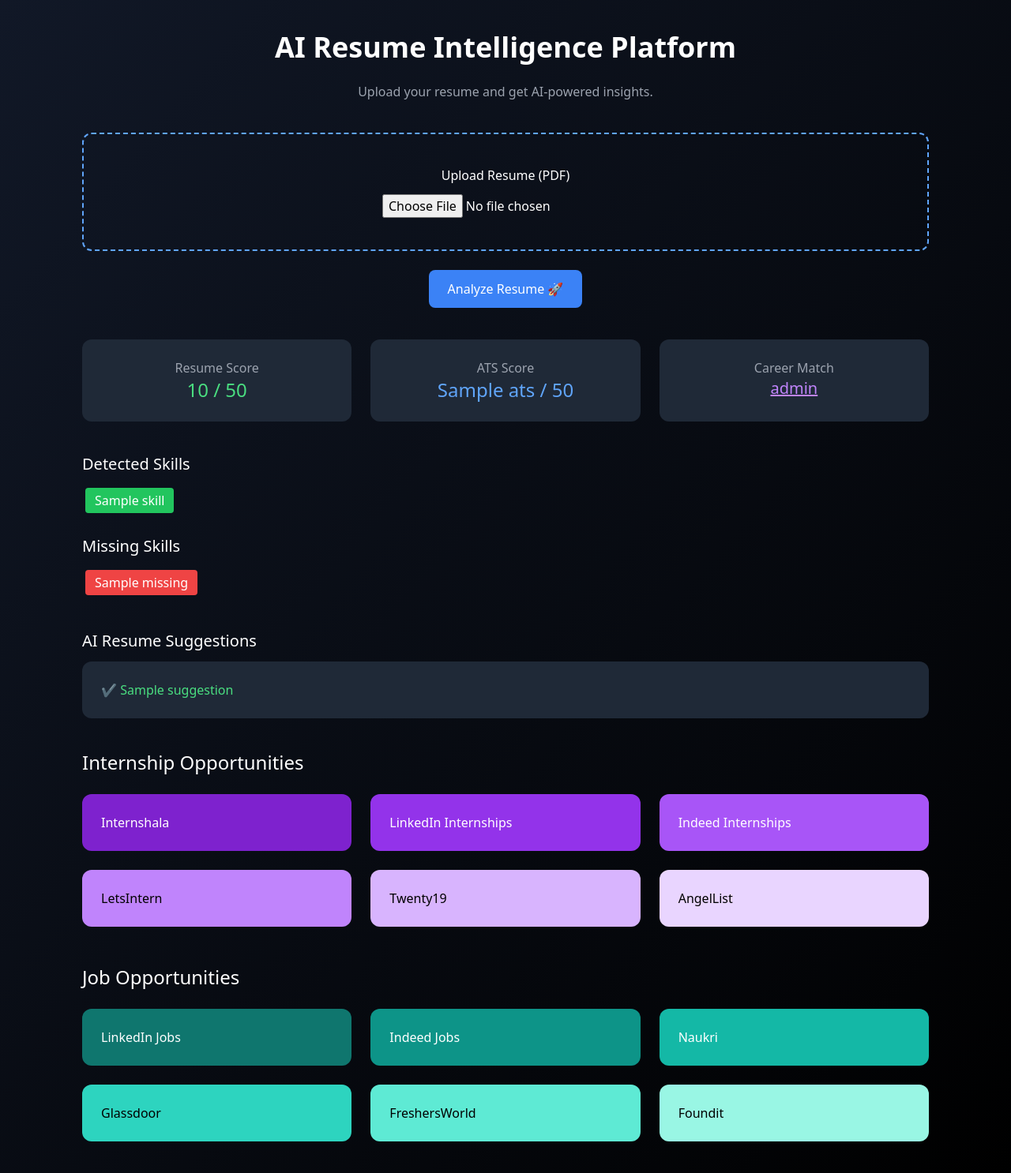
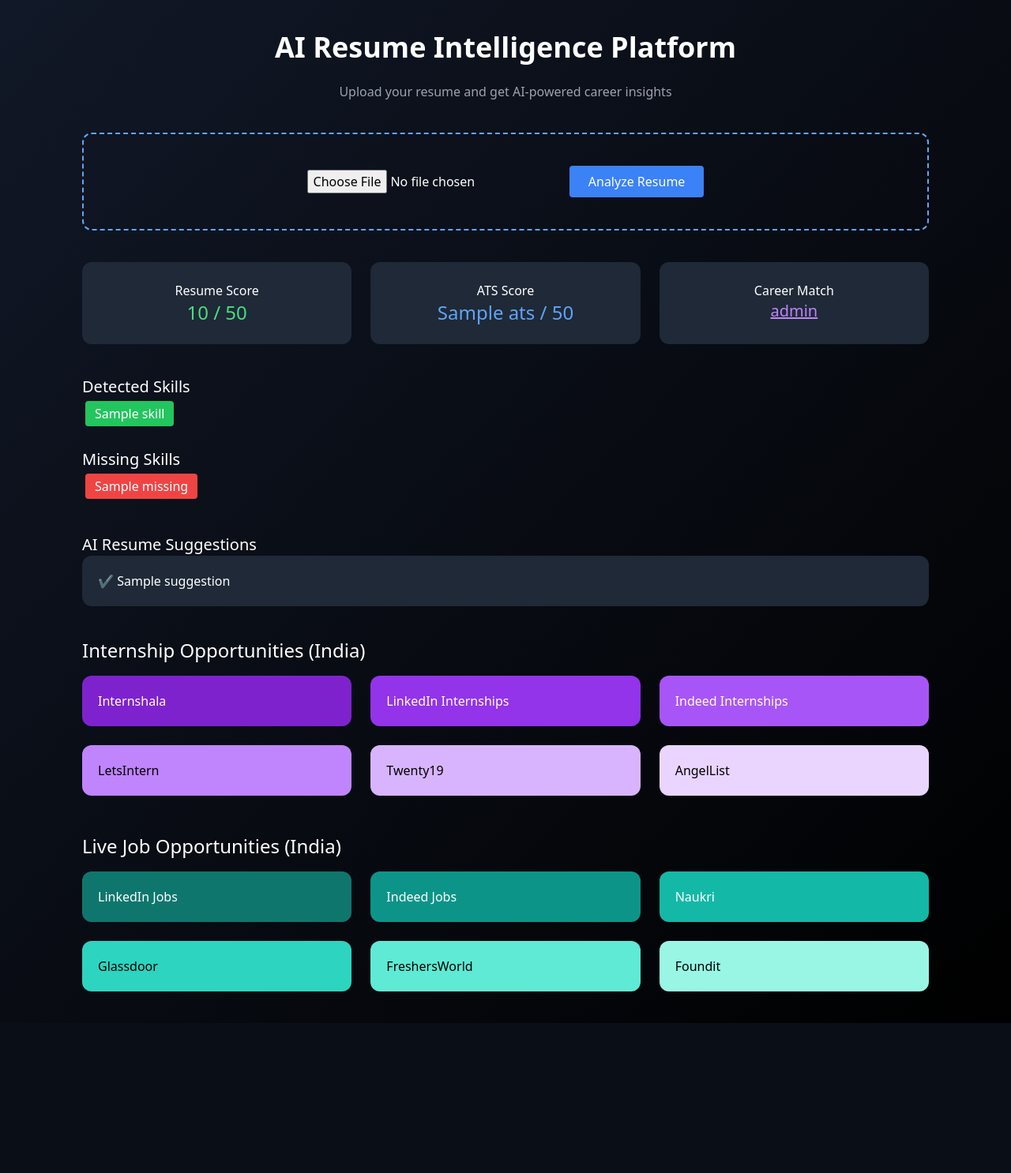
Before and after one commit to Varshithchidurala/ai-resume-intelligence-platform, a Flask app: template templates/index.html in a window 1280 px wide. Shown: the whole page at 79% size. After the commit the page ends 1296 px from the top, so only its background shows below. Run offline with Flask 3, Linux system fonts and the light colour scheme; the template is opened without the code that fills it: most values are stand-ins (such as "Sample title", 1, 10 or a date in 2020); some libraries are stand-ins or nearby versions.

Commit message:
Refactor index.html for improved content presentation
Updated text and structure for clarity and consistency.

```diff
--- a/templates/index.html
+++ b/templates/index.html
@@ -1,10 +1,9 @@
 <!DOCTYPE html>
 <html>
+
 <head>
-
 <title>AI Resume Intelligence Platform</title>
 <script src="https://cdn.tailwindcss.com"></script>
-
 </head>
 
 <body class="bg-gradient-to-br from-gray-900 to-black text-white min-h-screen">
@@ -16,115 +15,100 @@ AI Resume Intelligence Platform
 </h1>
 
 <p class="text-center text-gray-400 mb-10">
-Upload your resume and get AI-powered insights.
+Upload your resume and get AI-powered career insights
 </p>
 
-<form method="POST" enctype="multipart/form-data" class="text-center">
+<form method="POST" enctype="multipart/form-data">
 
-<div class="border-2 border-dashed border-blue-400 p-10 rounded-xl mb-6">
-
-<p class="mb-3">Upload Resume (PDF)</p>
+<div class="border-2 border-dashed border-blue-400 p-10 rounded-xl text-center mb-6">
 
 <input type="file" name="resume" required>
 
+<button class="bg-blue-500 px-6 py-2 rounded ml-4">
+Analyze Resume
+</button>
+
 </div>
 
-<button class="bg-blue-500 hover:bg-blue-600 px-6 py-3 rounded-lg">
-Analyze Resume 🚀
-</button>
-
 </form>
-
 
 {% if score %}
 
 <div class="grid grid-cols-3 gap-6 mt-10 text-center">
 
 <div class="bg-gray-800 p-6 rounded-xl">
-<h3 class="text-gray-400">Resume Score</h3>
+<h3>Resume Score</h3>
 <h2 class="text-green-400 text-2xl">{{score}} / 50</h2>
 </div>
 
 <div class="bg-gray-800 p-6 rounded-xl">
-<h3 class="text-gray-400">ATS Score</h3>
+<h3>ATS Score</h3>
 <h2 class="text-blue-400 text-2xl">{{ats}} / 50</h2>
 </div>
 
 <div class="bg-gray-800 p-6 rounded-xl">
-<h3 class="text-gray-400">Career Match</h3>
-
-<a href="/career/{{role_url}}" class="text-purple-400 text-xl underline">
+<h3>Career Match</h3>
+<a href="/career/{{role_url}}" class="text-purple-400 underline text-xl">
 {{role}}
 </a>
-
 </div>
 
 </div>
 
 
-<h2 class="text-xl mt-10 mb-3">Detected Skills</h2>
+<h2 class="mt-10 text-xl">Detected Skills</h2>
 
 {% for s in skills %}
 <span class="bg-green-500 px-3 py-1 rounded m-1 inline-block">{{s}}</span>
 {% endfor %}
 
 
-<h2 class="text-xl mt-6 mb-3">Missing Skills</h2>
+<h2 class="mt-6 text-xl">Missing Skills</h2>
 
-{% for m in missing[:6] %}
+{% for m in missing %}
 <span class="bg-red-500 px-3 py-1 rounded m-1 inline-block">{{m}}</span>
 {% endfor %}
 
 
-<h2 class="text-xl mt-10 mb-3">AI Resume Suggestions</h2>
+<h2 class="mt-10 text-xl">AI Resume Suggestions</h2>
 
-<div class="bg-gray-800 p-6 rounded-xl">
+<div class="bg-gray-800 p-5 rounded-xl">
 
 {% for s in suggestions %}
-<p class="text-green-400">✔ {{s}}</p>
+<p>✔ {{s}}</p>
 {% endfor %}
 
 </div>
 
 
-<!-- INTERNSHIPS -->
-
-<h2 class="text-2xl mt-10 mb-6">Internship Opportunities</h2>
+<h2 class="text-2xl mt-10 mb-4">
+Internship Opportunities (India)
+</h2>
 
 <div class="grid grid-cols-3 gap-6">
 
-<a href="https://internshala.com" target="_blank" class="bg-purple-700 p-6 rounded-xl">Internshala</a>
-
-<a href="https://www.linkedin.com/jobs/internships" target="_blank" class="bg-purple-600 p-6 rounded-xl">LinkedIn Internships</a>
-
-<a href="https://in.indeed.com/jobs?q=internship" target="_blank" class="bg-purple-500 p-6 rounded-xl">Indeed Internships</a>
-
-<a href="https://www.letsintern.com" target="_blank" class="bg-purple-400 p-6 rounded-xl text-black">LetsIntern</a>
-
-<a href="https://www.twenty19.com" target="_blank" class="bg-purple-300 p-6 rounded-xl text-black">Twenty19</a>
-
-<a href="https://wellfound.com/jobs" target="_blank" class="bg-purple-200 p-6 rounded-xl text-black">AngelList</a>
+<a href="https://internshala.com" target="_blank" class="bg-purple-700 p-5 rounded-xl">Internshala</a>
+<a href="https://www.linkedin.com/jobs/internships" target="_blank" class="bg-purple-600 p-5 rounded-xl">LinkedIn Internships</a>
+<a href="https://in.indeed.com/jobs?q=internship" target="_blank" class="bg-purple-500 p-5 rounded-xl">Indeed Internships</a>
+<a href="https://www.letsintern.com" target="_blank" class="bg-purple-400 p-5 rounded-xl text-black">LetsIntern</a>
+<a href="https://www.twenty19.com" target="_blank" class="bg-purple-300 p-5 rounded-xl text-black">Twenty19</a>
+<a href="https://wellfound.com/jobs" target="_blank" class="bg-purple-200 p-5 rounded-xl text-black">AngelList</a>
 
 </div>
 
 
-<!-- JOBS -->
-
-<h2 class="text-2xl mt-12 mb-6">Job Opportunities</h2>
+<h2 class="text-2xl mt-12 mb-4">
+Live Job Opportunities (India)
+</h2>
 
 <div class="grid grid-cols-3 gap-6">
 
-<a href="https://www.linkedin.com/jobs" target="_blank" class="bg-teal-700 p-6 rounded-xl">LinkedIn Jobs</a>
-
-<a href="https://in.indeed.com" target="_blank" class="bg-teal-600 p-6 rounded-xl">Indeed Jobs</a>
-
-<a href="https://www.naukri.com" target="_blank" class="bg-teal-500 p-6 rounded-xl">Naukri</a>
-
-<a href="https://www.glassdoor.co.in" target="_blank" class="bg-teal-400 p-6 rounded-xl text-black">Glassdoor</a>
-
-<a href="https://www.freshersworld.com" target="_blank" class="bg-teal-300 p-6 rounded-xl text-black">FreshersWorld</a>
-
-<a href="https://www.foundit.in" target="_blank" class="bg-teal-200 p-6 rounded-xl text-black">Foundit</a>
+<a href="https://www.linkedin.com/jobs" target="_blank" class="bg-teal-700 p-5 rounded-xl">LinkedIn Jobs</a>
+<a href="https://in.indeed.com" target="_blank" class="bg-teal-600 p-5 rounded-xl">Indeed Jobs</a>
+<a href="https://www.naukri.com" target="_blank" class="bg-teal-500 p-5 rounded-xl">Naukri</a>
+<a href="https://www.glassdoor.co.in" target="_blank" class="bg-teal-400 p-5 rounded-xl text-black">Glassdoor</a>
+<a href="https://www.freshersworld.com" target="_blank" class="bg-teal-300 p-5 rounded-xl text-black">FreshersWorld</a>
+<a href="https://foundit.in" target="_blank" class="bg-teal-200 p-5 rounded-xl text-black">Foundit</a>
 
 </div>
 
```
